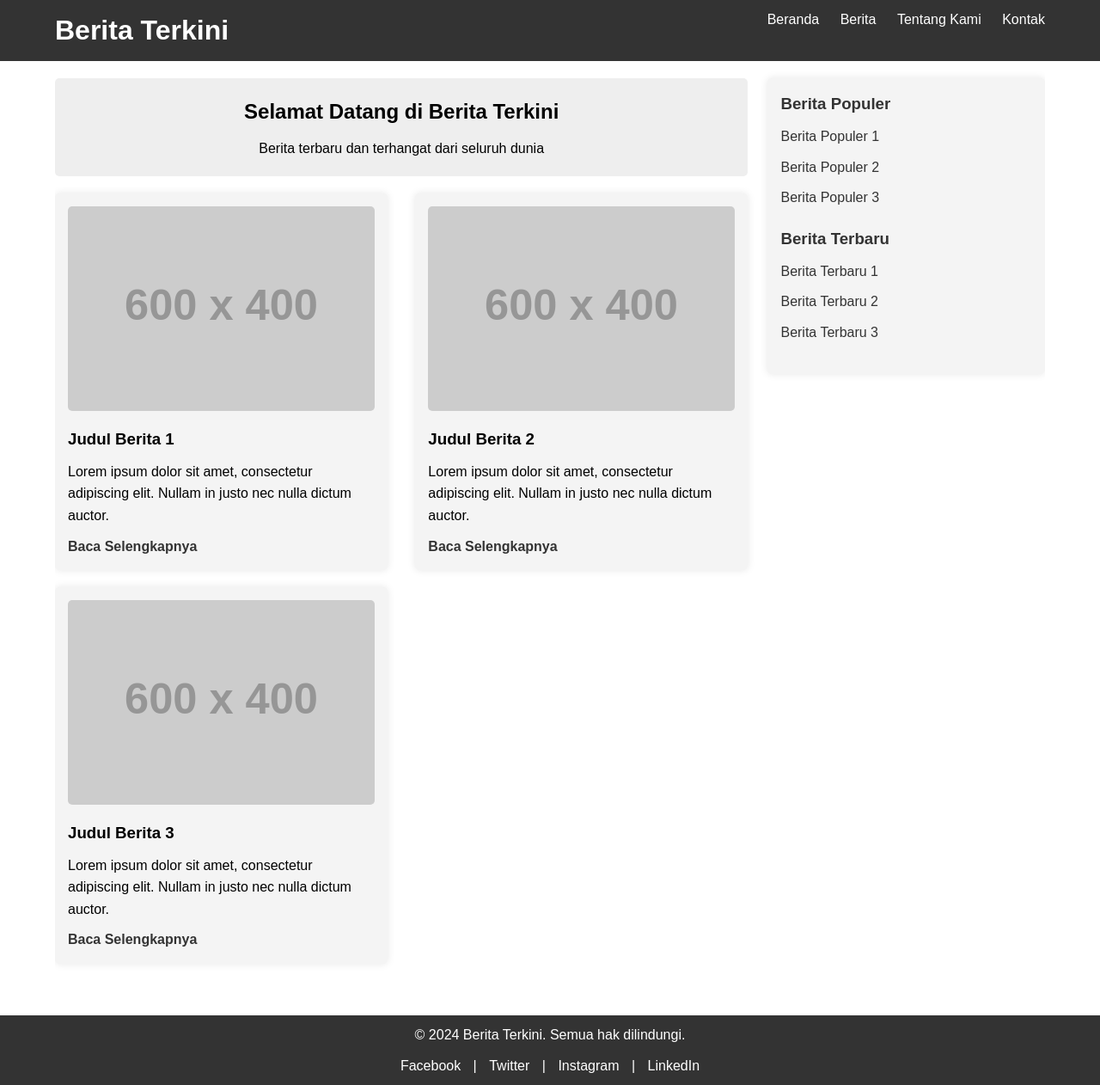
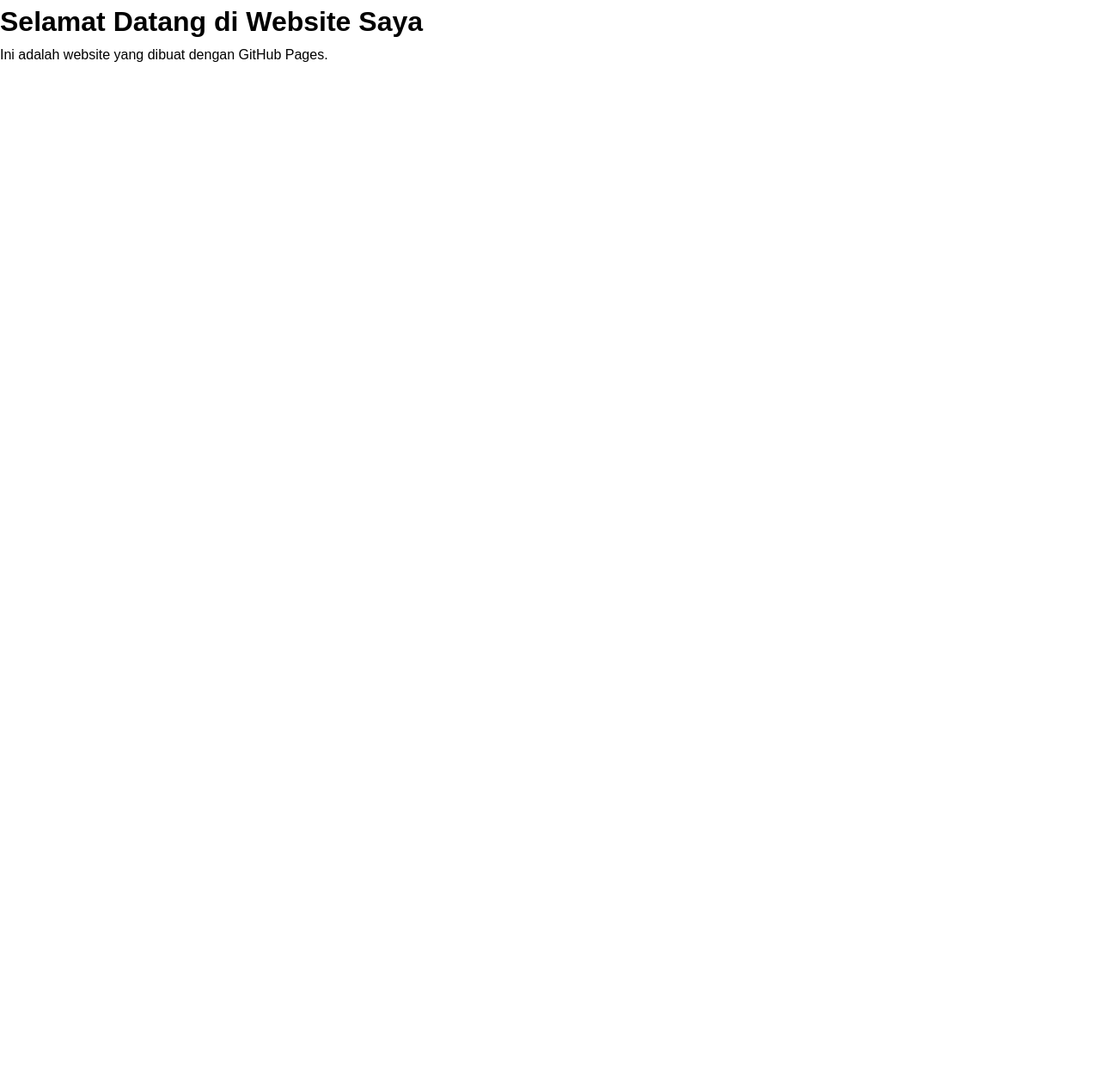
Before and after one commit to Nakamaru20/Website-Personal, a plain HTML site: page index.html in a window 1280 px wide. Shown: the whole page at 86% size. After the commit the page ends 800 px from the top, so only its background shows below. Drawn offline with Linux system fonts and the light colour scheme; placeholder pictures from the web are drawn by us.

Commit message:
Update index.html

```diff
--- a/index.html
+++ b/index.html
@@ -3,93 +3,11 @@
 <head>
     <meta charset="UTF-8">
     <meta name="viewport" content="width=device-width, initial-scale=1.0">
-    <title>Berita Terkini</title>
+    <title>Website Saya</title>
     <link rel="stylesheet" href="style.css">
 </head>
 <body>
-    <header>
-        <div class="container">
-            <h1>Berita Terkini</h1>
-            <nav>
-                <ul>
-                    <li><a href="#">Beranda</a></li>
-                    <li><a href="#">Berita</a>
-                        <ul class="dropdown">
-                            <li><a href="#">Nasional</a></li>
-                            <li><a href="#">Internasional</a></li>
-                            <li><a href="#">Olahraga</a></li>
-                            <li><a href="#">Teknologi</a></li>
-                        </ul>
-                    </li>
-                    <li><a href="#">Tentang Kami</a></li>
-                    <li><a href="#">Kontak</a></li>
-                </ul>
-            </nav>
-        </div>
-    </header>
-
-    <main>
-        <div class="container">
-            <section class="main-content">
-                <section class="hero">
-                    <h2>Selamat Datang di Berita Terkini</h2>
-                    <p>Berita terbaru dan terhangat dari seluruh dunia</p>
-                </section>
-
-                <section class="articles">
-                    <article>
-                        <img src="https://via.placeholder.com/600x400" alt="Berita 1">
-                        <h3>Judul Berita 1</h3>
-                        <p>Lorem ipsum dolor sit amet, consectetur adipiscing elit. Nullam in justo nec nulla dictum auctor.</p>
-                        <a href="#">Baca Selengkapnya</a>
-                    </article>
-                    <article>
-                        <img src="https://via.placeholder.com/600x400" alt="Berita 2">
-                        <h3>Judul Berita 2</h3>
-                        <p>Lorem ipsum dolor sit amet, consectetur adipiscing elit. Nullam in justo nec nulla dictum auctor.</p>
-                        <a href="#">Baca Selengkapnya</a>
-                    </article>
-                    <article>
-                        <img src="https://via.placeholder.com/600x400" alt="Berita 3">
-                        <h3>Judul Berita 3</h3>
-                        <p>Lorem ipsum dolor sit amet, consectetur adipiscing elit. Nullam in justo nec nulla dictum auctor.</p>
-                        <a href="#">Baca Selengkapnya</a>
-                    </article>
-                </section>
-            </section>
-
-            <aside class="sidebar">
-                <section class="popular-news">
-                    <h3>Berita Populer</h3>
-                    <ul>
-                        <li><a href="#">Berita Populer 1</a></li>
-                        <li><a href="#">Berita Populer 2</a></li>
-                        <li><a href="#">Berita Populer 3</a></li>
-                    </ul>
-                </section>
-
-                <section class="latest-news">
-                    <h3>Berita Terbaru</h3>
-                    <ul>
-                        <li><a href="#">Berita Terbaru 1</a></li>
-                        <li><a href="#">Berita Terbaru 2</a></li>
-                        <li><a href="#">Berita Terbaru 3</a></li>
-                    </ul>
-                </section>
-            </aside>
-        </div>
-    </main>
-
-    <footer>
-        <div class="container">
-            <p>&copy; 2024 Berita Terkini. Semua hak dilindungi.</p>
-            <div class="social">
-                <a href="#">Facebook</a> |
-                <a href="#">Twitter</a> |
-                <a href="#">Instagram</a> |
-                <a href="#">LinkedIn</a>
-            </div>
-        </div>
-    </footer>
+    <h1>Selamat Datang di Website Saya</h1>
+    <p>Ini adalah website yang dibuat dengan GitHub Pages.</p>
 </body>
 </html>
```
